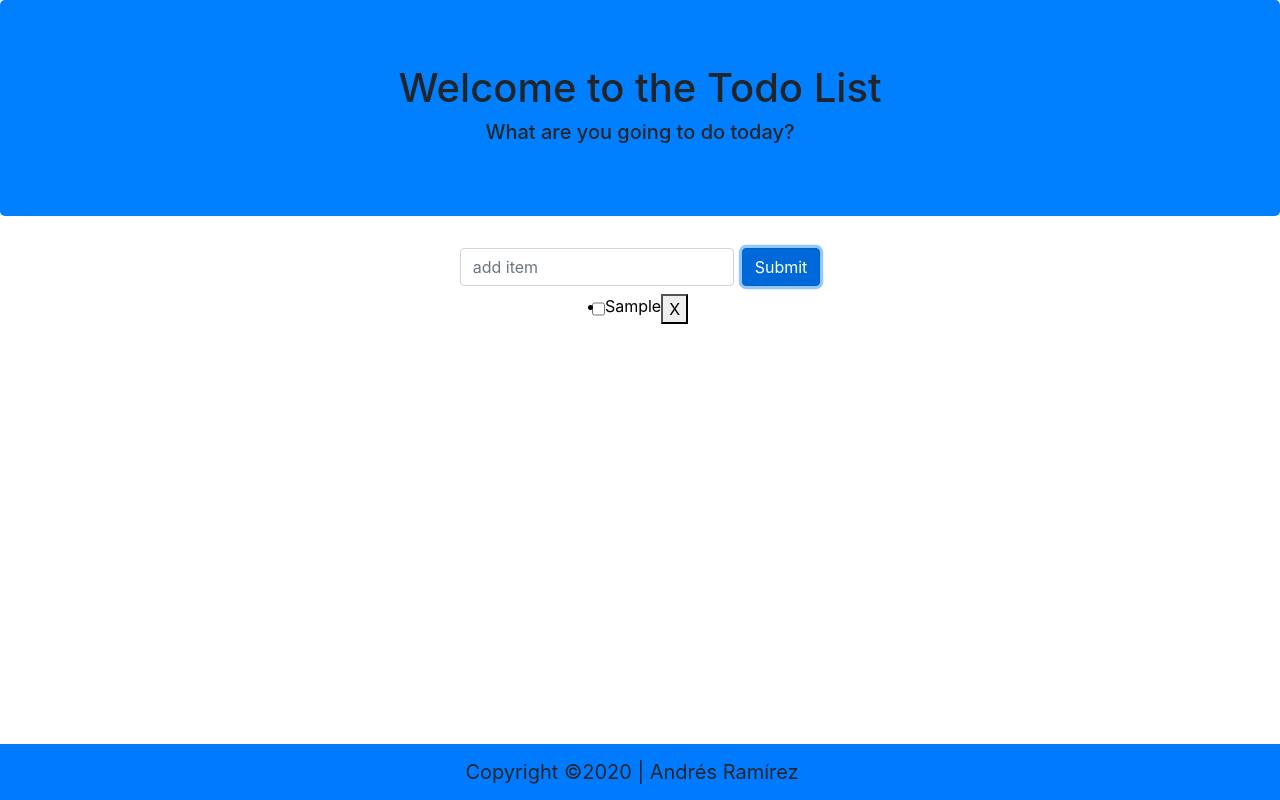
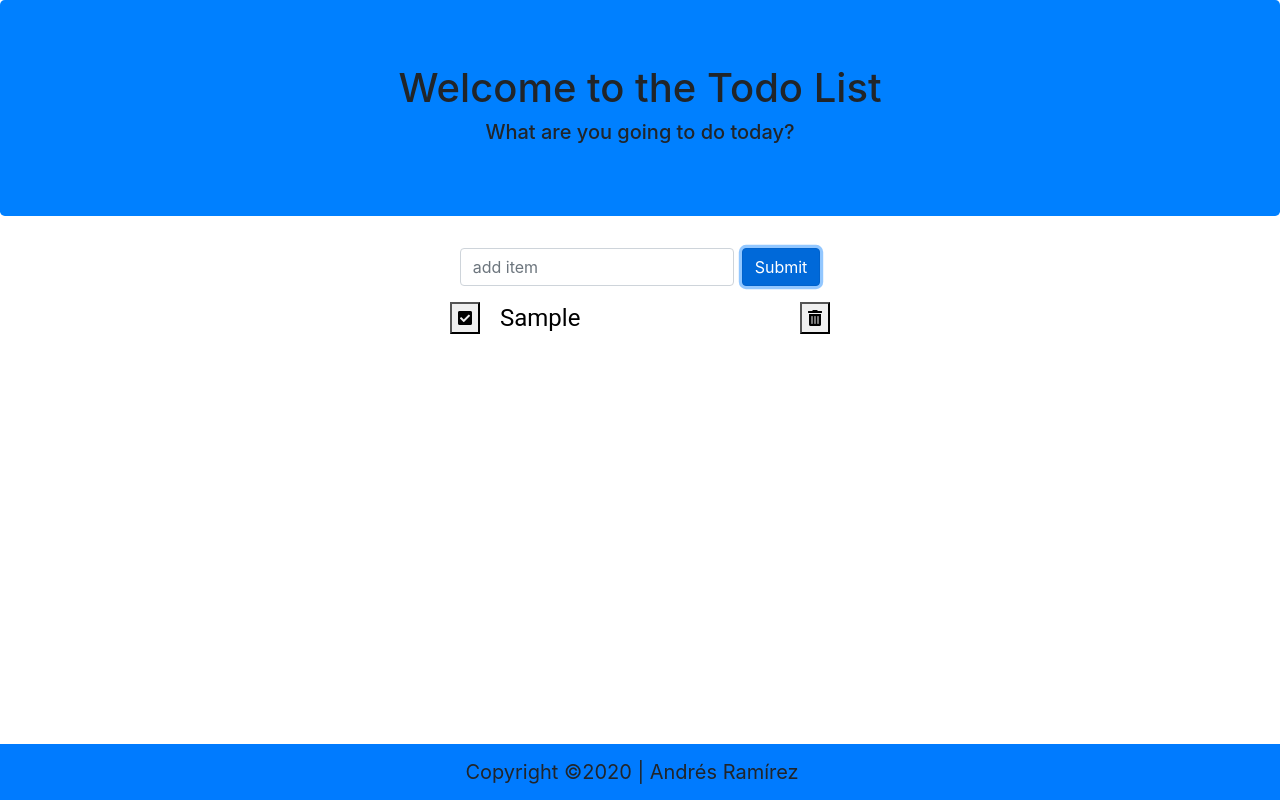
Before and after one commit to ARam2142/Todo-List, a React (Create React App) app: page / in a window 1280 px wide. Both pictures are taken after typing "Sample" into the empty fields and a click on the button "Submit". Built offline with nearby package versions, Linux system fonts and the light colour scheme.

Commit message:
styled li and ul elements. They are equally aligned and stacked one after other

```diff
--- a/src/App.js
+++ b/src/App.js
@@ -30,6 +30,7 @@ function App() {
 
   //saving data to local storage
   useEffect(() => {
+    //converts localstoragekey to json object
     localStorage.setItem(LOCAL_STORAGE_KEY, JSON.stringify(todos))
   }, [todos])
 
--- a/src/components/TodoItem.js
+++ b/src/components/TodoItem.js
@@ -1,23 +1,43 @@
-import React from 'react'
+import React from 'react';
+import Typography from '@material-ui/core/Typography';
+
+
 
 function TodoItem({ todo, toggleComplete, removeTodoItem }) {
 
+    //checks that checkbox is clicked and completed
     function handleCheckBoxClick() {
         toggleComplete(todo.id);
     }
+
+    //checks remove is clicked
     function handleRemoveClick() {
         removeTodoItem(todo.id)
     }
     return (
         <div style={{ display: "flex" }}>
-            <input type="checkbox" onClick={handleCheckBoxClick} />
+            <button onClick={handleCheckBoxClick}>
+                <i className="fas fa-check-square"></i>
+            </button>
             <li style={{
                 color: "black",
-                textDecoration: todo.completed ? "line-through" : null
+                borderColor: "black",
+                marginLeft: "20px",
+                minWidth: '300px',
+                textDecoration: todo.completed ? "line-through" : null,
+                display: "flex",
             }}
-            >{todo.task}
+            >
+                <Typography variant="h5">
+                    {todo.task}
+                </Typography>
             </li>
-            <button onClick={handleRemoveClick}>X</button>
+            <button onClick={handleRemoveClick}
+                style={{
+                    height: "10"
+                }}>
+                <i className="fas fa-trash-alt"></i>
+            </button>
         </div>
     );
 }
--- a/src/components/TodoList.js
+++ b/src/components/TodoList.js
@@ -1,5 +1,6 @@
 import React from 'react';
 import TodoItem from "./TodoItem";
+import List from '@material-ui/core/List';
 
 //props todos toggleComplete and removeTodoItem passed from App component
 function TodoList({ todos, toggleComplete, removeTodoItem }) {
@@ -13,9 +14,12 @@ function TodoList({ todos, toggleComplete, removeTodoItem }) {
     );
     return (
         <div className="form-inline justify-content-center">
-            <ul className="list-group" style={{ display: "flex" }}>
-                {listItems}
-            </ul>
+            <List>
+                <ul className="list-group" style={{ display: "flex" }}>
+                    {listItems}
+                </ul>
+
+            </List>
         </div>
     );
 }
```
